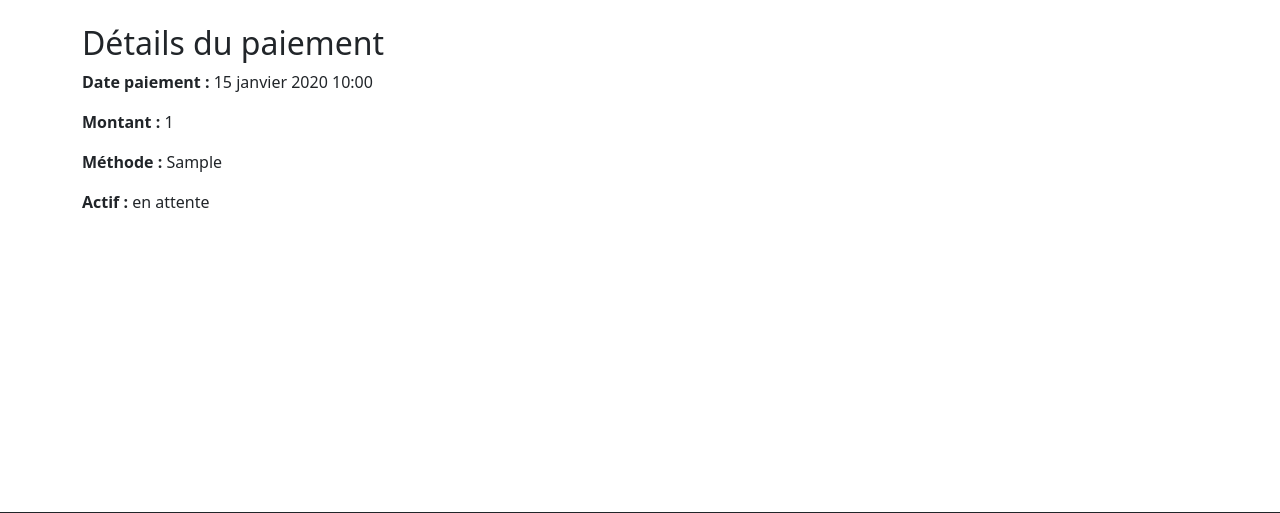
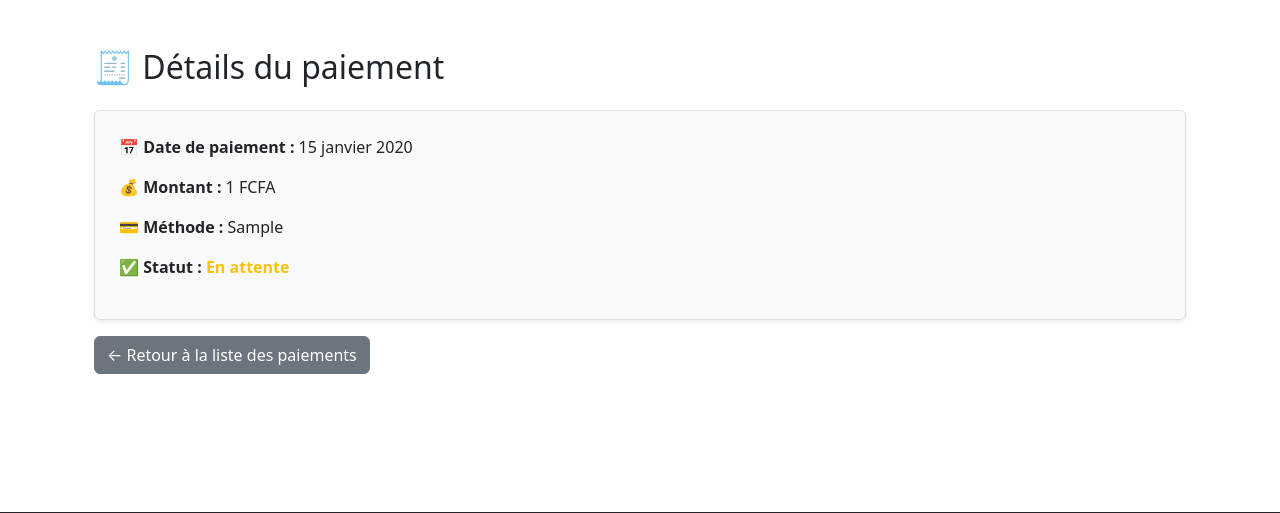
Before and after one commit to jsetoka/amc, a Django app: page /paiements/1/ in a window 1280 px wide. Shown: the part 56-569 px from the top of the page. Run offline with Django 4.2, Linux system fonts and the light colour scheme; tables that the repository leaves empty hold one stand-in row (values such as "Sample post").

Commit message:
Ajout du template de la page des paiements avec mise en forme Bootstrap

```diff
--- a/requirements.txt
+++ b/requirements.txt
@@ -14,3 +14,4 @@ mysqlclient
 psycopg2-binary
 requests
 django-jazzmin
+django-widget-tweaks
--- a/templates/chat/chat.html
+++ b/templates/chat/chat.html
@@ -92,8 +92,6 @@ document.getElementById("chat-form").addEventListener("submit", function(event)
       // Création du nouveau message HTML
       const newMsg = document.createElement("p");
 
-      console.log(newMsg)
-
       newMsg.innerHTML = `<strong>${data.sender}</strong> : ${data.content || ''}` +
                          (data.file_url ? `<br>📎 <a href="${data.file_url}" target="_blank">Fichier</a>` : '');
       chatBox.appendChild(newMsg);
--- a/templates/paiements/detail.html
+++ b/templates/paiements/detail.html
@@ -1,8 +1,29 @@
-{% extends 'base.html' %} {% block content %} {% load humanize %}
-<h2>Détails du paiement</h2>
-<p><strong>Date paiement :</strong> {{ paiements.date }}</p>
-<p><strong>Montant :</strong> {{ paiements.montant|floatformat:0|intcomma }}</p>
-<p><strong>Méthode :</strong> {{ paiements.methode }}</p>
-<p><strong>Actif :</strong> {{ paiements.statut }}</p>
+{% extends 'base.html' %}
+{% load humanize %}
+{% block content %}
+
+<div class="container mt-4">
+  <h2 class="mb-4">🧾 Détails du paiement</h2>
+
+  <div class="border rounded p-4 bg-light shadow-sm">
+    <p><strong>📅 Date de paiement :</strong> {{ paiements.date|date:"j F Y" }}</p>
+    <p><strong>💰 Montant :</strong> {{ paiements.montant|floatformat:0|intcomma }} FCFA</p>
+    <p><strong>💳 Méthode :</strong> {{ paiements.methode|title }}</p>
+    <p>
+      <strong>✅ Statut :</strong>
+      {% if paiements.statut == "validé" or paiements.statut == "payé" %}
+        <span class="text-success fw-bold">Payé</span>
+      {% elif paiements.statut == "en attente" %}
+        <span class="text-warning fw-bold">En attente</span>
+      {% else %}
+        <span class="text-danger fw-bold">{{ paiements.statut }}</span>
+      {% endif %}
+    </p>
+  </div>
+
+  <a href="{% url 'paiement_list_par_abonnement' paiements.abonnement.pk %}" class="btn btn-secondary mt-3">
+    ← Retour à la liste des paiements
+  </a>
+</div>
 
 {% endblock %}
```
